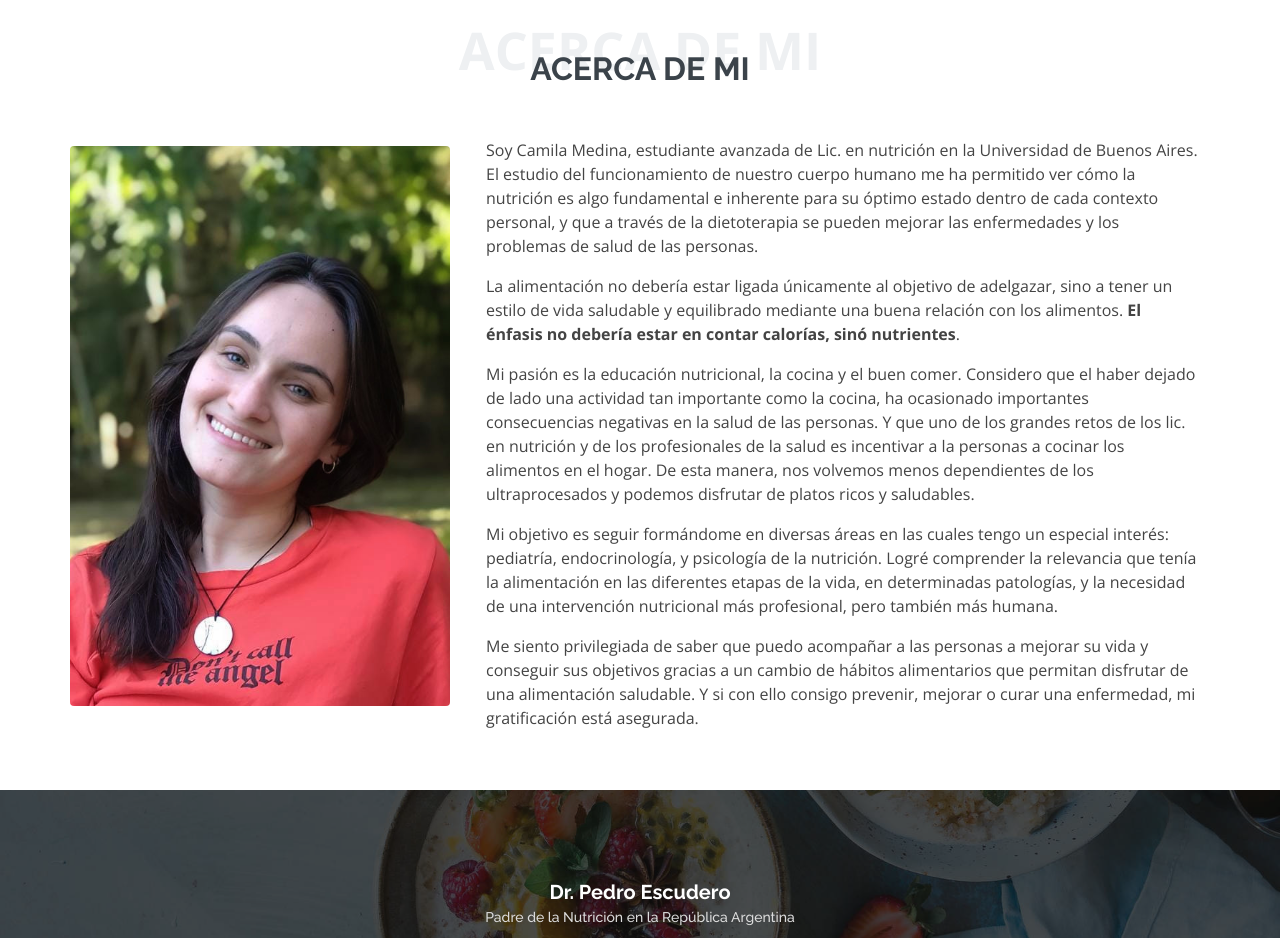
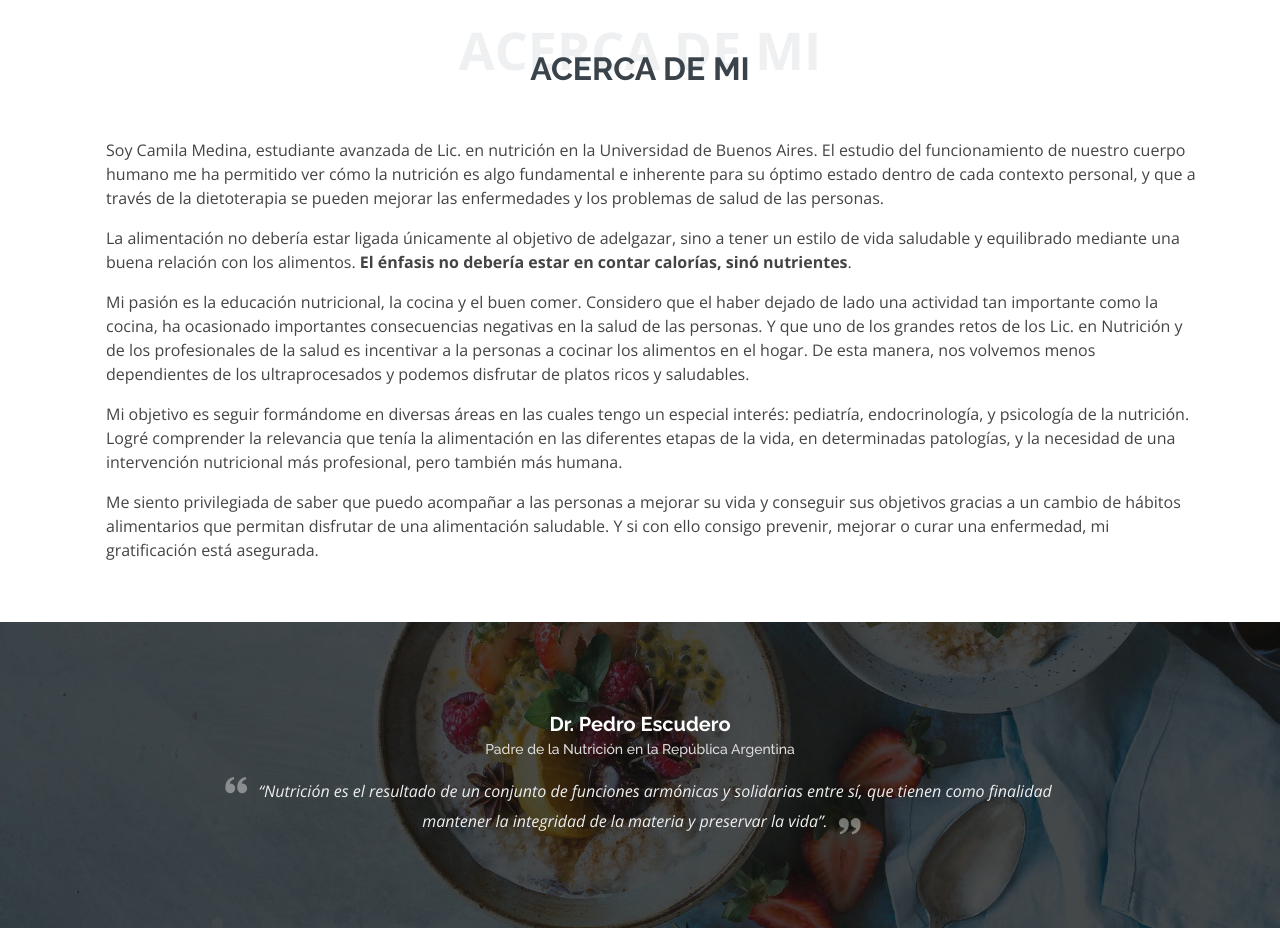
Before and after one commit to camilabelenmedina/camilabelenmedina.github.io, a plain HTML site: page index.html in a window 1280 px wide. Shown: the part 840-1778 px from the top of the page. Drawn offline with nearby package versions, Linux system fonts and the light colour scheme.

Commit message:
remove image

```diff
--- a/index.html
+++ b/index.html
@@ -83,13 +83,8 @@
           <h2>Acerca de mi</h2>
         </div>
 
-        <div class="row">
-          <div
-            class="image rounded col-lg-4 d-flex align-items-stretch justify-content-center justify-content-lg-start mt-2 mb-4">
-          </div>
-          <div class="col-lg-8 d-flex flex-column align-items-stretch">
+        <div class="align-items-stretch">
           <div class="content ps-lg-4 d-flex flex-column justify-content-center">
-              <div class="">
             <p>
               Soy Camila Medina, estudiante avanzada de Lic. en nutrición en la Universidad de Buenos Aires.
               El estudio del funcionamiento de nuestro cuerpo humano me ha permitido ver cómo la nutrición es algo
@@ -105,7 +100,7 @@
               Mi pasión es la educación nutricional, la cocina y el buen comer.
               Considero que el haber dejado de lado una actividad tan importante como la cocina, ha ocasionado
               importantes consecuencias negativas en la salud de las personas.
-                  Y que uno de los grandes retos de los lic. en nutrición y de los profesionales de la salud es
+              Y que uno de los grandes retos de los Lic. en Nutrición y de los profesionales de la salud es
               incentivar a la personas a cocinar los alimentos en el hogar. De esta manera, nos volvemos menos
               dependientes de los ultraprocesados y podemos disfrutar de platos ricos y saludables.
             </p>
@@ -122,11 +117,8 @@
               saludable.
               Y si con ello consigo prevenir, mejorar o curar una enfermedad, mi gratificación está asegurada.
             </p>
-              </div>
 
           </div><!-- End .content-->
-
-          </div>
         </div>
 
       </div>
```
Lines whose indentation alone changed are shown as unchanged.
